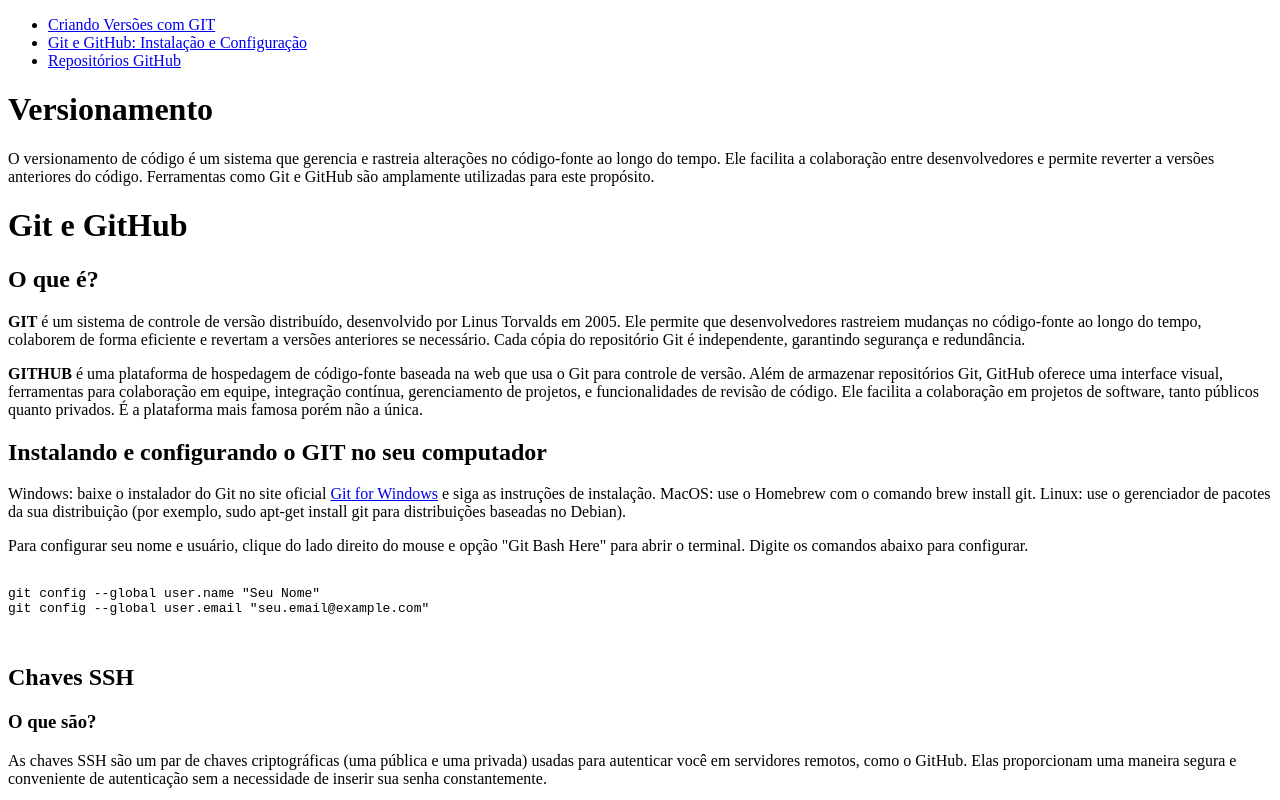
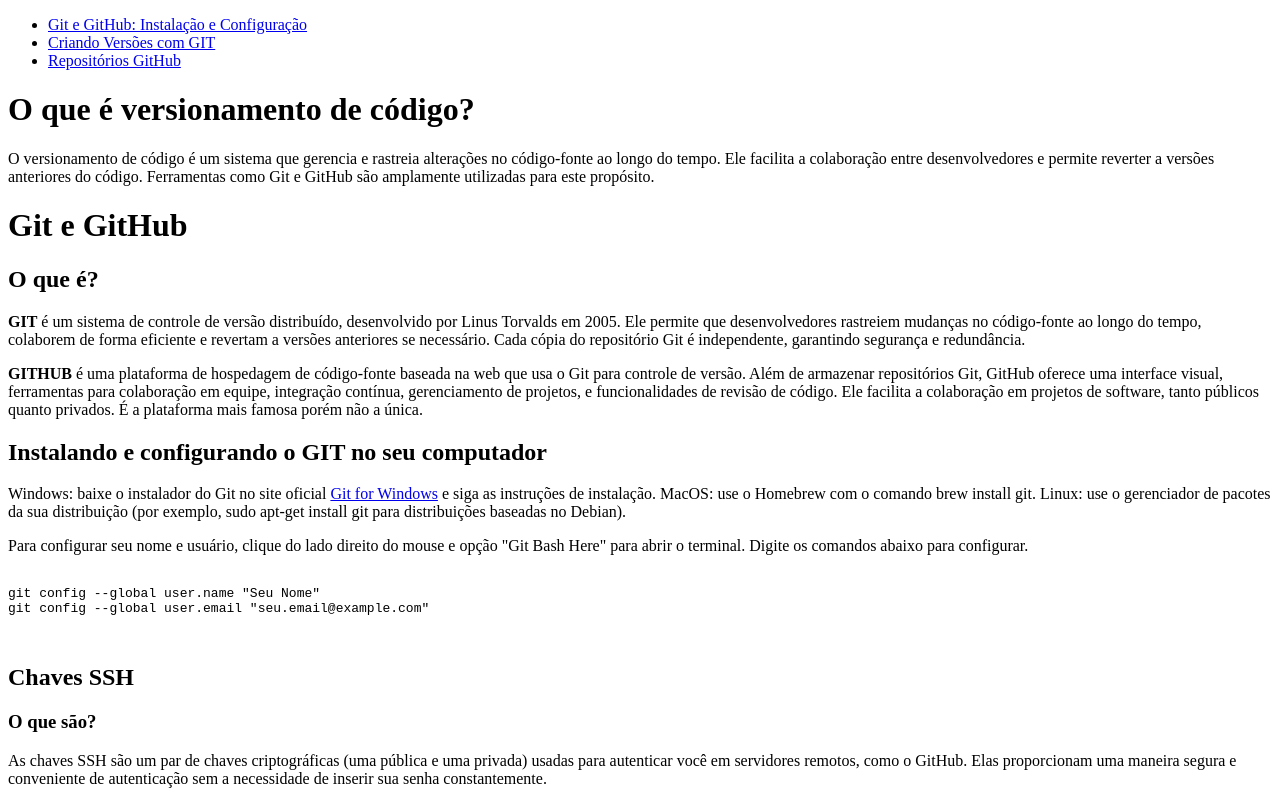
Before and after one commit to thaisregina-silva/Resumos-Git-e-GitHub, a plain HTML site: page index.html in a window 1280 px wide. Shown: the top 800 px of the page. Drawn offline with Linux system fonts and the light colour scheme.

Commit message:
Atualiza conteúdo de git-versions.html

```diff
--- a/index.html
+++ b/index.html
@@ -8,16 +8,16 @@
 <body>
     <ul>
         <li>
-            <a href="git-versions.html">Criando Versões com GIT</a>
+            <a href="#install-e-config">Git e GitHub: Instalação e Configuração</a>
         </li>
         <li>
-            <a href="#install-e-config">Git e GitHub: Instalação e Configuração</a>
+            <a href="git-versions.html">Criando Versões com GIT</a>
         </li>
         <li>
             <a href="reposit-github.html">Repositórios GitHub</a>
         </li>
     </ul>
-    <h1>Versionamento</h1>
+    <h1>O que é versionamento de código?    </h1>
     <p>O versionamento de código é um sistema que gerencia e rastreia alterações no código-fonte ao longo do tempo. Ele facilita a colaboração entre desenvolvedores e permite reverter a versões anteriores do código. Ferramentas como Git e GitHub são amplamente utilizadas para este propósito.</p>
     <h1>Git e GitHub</h1>
     <h2>O que é?</h2>
```
Also changed, not shown: git-versions.html (+1 -1 lines), reposit-github.html (+1 -0 lines).
